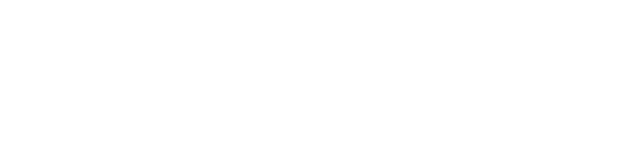
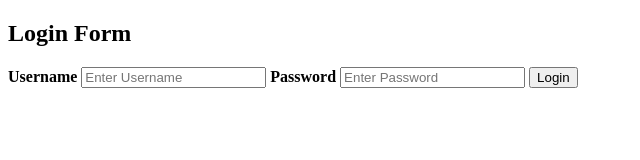
Before and after one commit to davidkims/js-ltp3kn, a website: page index.html in a window 1280 px wide. Shown: the whole page, without its empty margins (0-640 px from the left). Drawn offline with Linux system fonts and the light colour scheme.

Commit message:
2 files modified

```diff
--- a/index.html
+++ b/index.html
@@ -1 +1,22 @@
-<div id="app"></div>
+<!DOCTYPE html>
+<html>
+<body>
+
+<h2>Login Form</h2>
+
+<form id="loginForm">
+  <div class="container">
+    <label for="username"><b>Username</b></label>
+    <input type="text" placeholder="Enter Username" name="username" id="username" required>
+
+    <label for="password"><b>Password</b></label>
+    <input type="password" placeholder="Enter Password" name="password" id="password" required>
+
+    <button type="button" onclick="validate()">Login</button>
+  </div>
+</form>
+
+<script src="index.js"></script>
+
+</body>
+</html>
--- a/index.js
+++ b/index.js
@@ -1,6 +1,12 @@
-// Import stylesheets
-import './style.css';
+// Sample validation function
+function validate() {
+  var username = document.getElementById('username').value;
+  var password = document.getElementById('password').value;
 
-// Write Javascript code!
-const appDiv = document.getElementById('app');
-appDiv.innerHTML = `<h1>JS Starter</h1>`;
+  if(username == "myUsername" && password == "myPassword"){
+      alert("Login successful");
+      // Add code here to transition to your application
+  }else{
+      alert("Login failed. Check your username and password.");
+  }
+}
```
